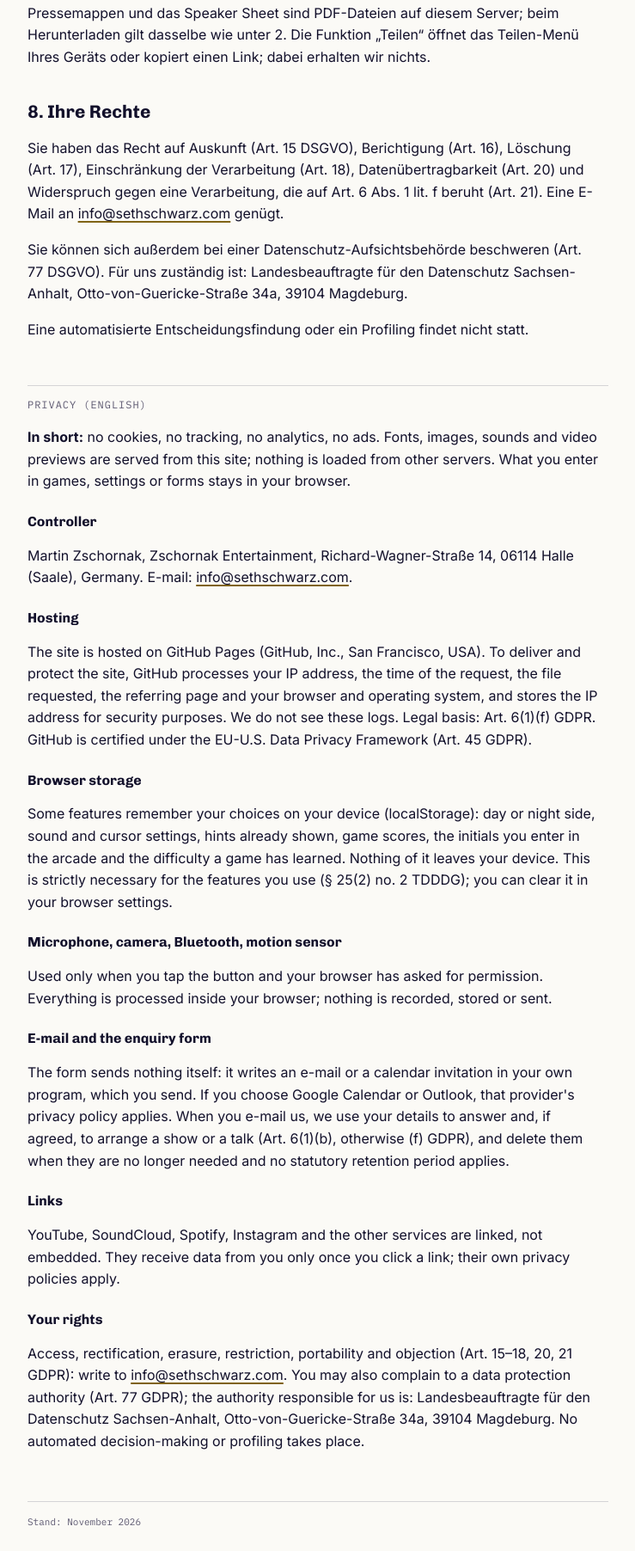
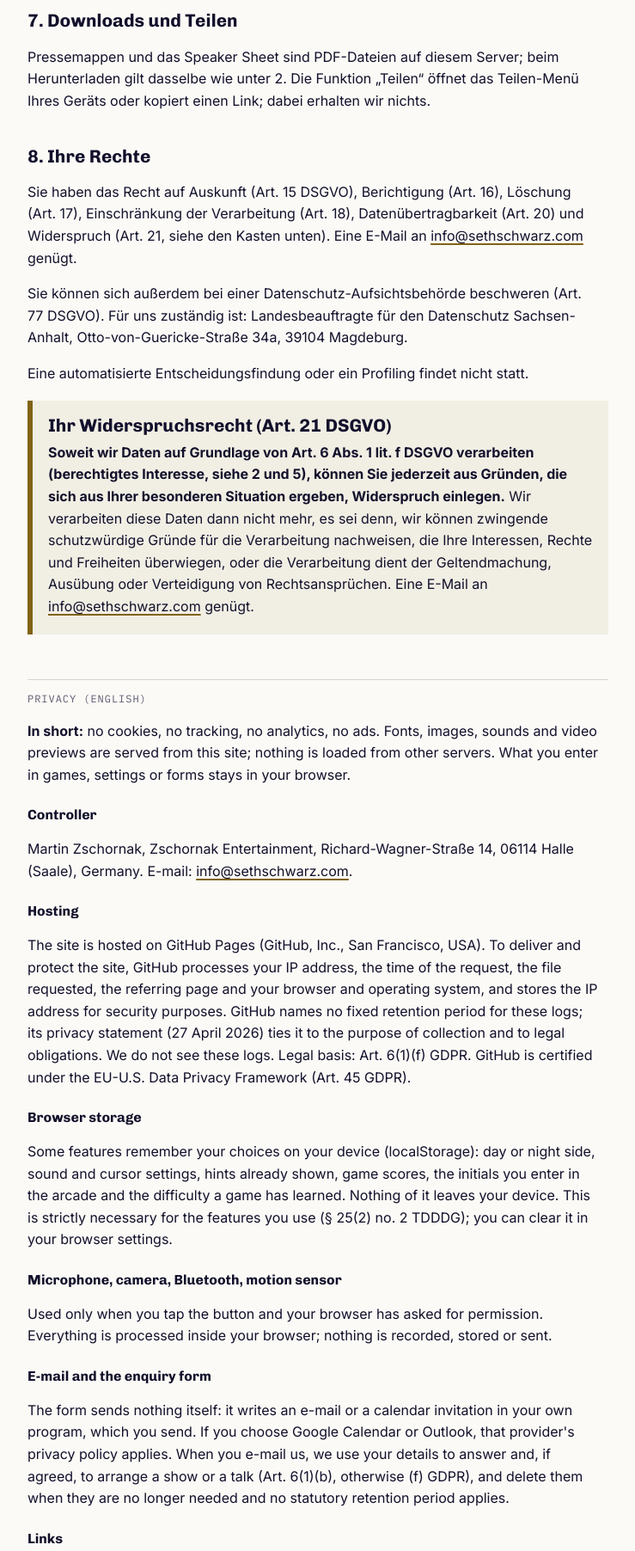
Before and after one commit to Sethilein/claude-website-integration, a plain HTML site: page datenschutz/index.html in a window 1280 px wide. Shown: the part 2320-4124 px from the top of the page at 86% size, without its empty margins (270-1009 px from the left). Drawn offline with Linux system fonts and the light colour scheme.

Commit message:
Items 87 + 88: IHK emblem out of the Impressum; privacy: right to object set apart, GitHub log retention
87: the anniversary emblem stays in the booking area and the kits, no longer in the Impressum.
88: Art. 21 objection in its own box (German and English); one line on how long GitHub keeps its
logs (no fixed period named; GitHub privacy statement of 27 Apr 2026). The Brevo section waits
switched off in source/legal/build.py until the stems form really sends (planned 1 Dec).

Co-Authored-By: Claude Opus 5.5 <noreply@anthropic.com>
Claude-Session: https://claude.ai/code/session_01Vi6oZGsf8yuCiHbbco8ueZ

```diff
--- a/datenschutz/index.html
+++ b/datenschutz/index.html
@@ -34,12 +34,13 @@ ul{padding-left:1.15em}
 li{margin:.25em 0}
 .card{background:var(--well);border-left:3px solid var(--accent);padding:16px 18px;margin:18px 0}
 .card p{margin:.2em 0}
+.card.object{border-left-width:6px}
+.card.object h2{margin:0 0 6px}
 .label{font:11px/1.4 var(--mono);letter-spacing:.1em;text-transform:uppercase;color:var(--muted);margin:22px 0 4px}
 .lang{font:12px/1.4 var(--mono);letter-spacing:.08em;text-transform:uppercase;color:var(--muted);border-top:1px solid var(--line);margin-top:52px;padding-top:14px}
 .foot{font:11px/1.8 var(--mono);color:var(--muted);border-top:1px solid var(--line);margin-top:56px;padding-top:14px}
 .foot,.lang{max-width:none}
 mark{background:#FFE9A8;color:var(--fg);padding:0 .2em}
-.award{display:flex;gap:18px;align-items:center;flex-wrap:wrap}.award img{display:block;width:160px;height:auto}.award p{margin:0;flex:1 1 220px}
 @media print{.top nav,.foot{display:none}body{background:#fff}}
 </style>
 </head>
@@ -57,7 +58,7 @@ mark{background:#FFE9A8;color:var(--fg);padding:0 .2em}
 <p>Einen Datenschutzbeauftragten müssen wir nicht benennen. Für alle Fragen zum Datenschutz genügt eine E-Mail an die Adresse oben.</p>
 
 <h2>2. Hosting und Server-Protokolle</h2>
-<p>Die Website liegt bei GitHub Pages, einem Dienst der GitHub, Inc., 88 Colin P. Kelly Jr. Street, San Francisco, CA 94107, USA. Wenn Sie eine Seite aufrufen, verarbeitet GitHub technisch notwendige Daten, um sie auszuliefern und den Dienst zu schützen: Ihre IP-Adresse, Datum und Uhrzeit, die aufgerufene Datei, die zuvor besuchte Seite (Referrer) sowie Browser und Betriebssystem. GitHub speichert die IP-Adresse nach eigenen Angaben aus Sicherheitsgründen. Wir selbst sehen diese Protokolle nicht und werten nichts davon aus.</p>
+<p>Die Website liegt bei GitHub Pages, einem Dienst der GitHub, Inc., 88 Colin P. Kelly Jr. Street, San Francisco, CA 94107, USA. Wenn Sie eine Seite aufrufen, verarbeitet GitHub technisch notwendige Daten, um sie auszuliefern und den Dienst zu schützen: Ihre IP-Adresse, Datum und Uhrzeit, die aufgerufene Datei, die zuvor besuchte Seite (Referrer) sowie Browser und Betriebssystem. GitHub speichert die IP-Adresse nach eigenen Angaben aus Sicherheitsgründen. Eine feste Speicherdauer für diese Protokolle nennt GitHub nicht; nach seiner Datenschutzerklärung (Stand 27. April 2026) richtet sie sich nach dem Zweck der Erhebung und nach gesetzlichen Pflichten. Wir selbst sehen diese Protokolle nicht und werten nichts davon aus.</p>
 <p>Rechtsgrundlage ist Art. 6 Abs. 1 lit. f DSGVO; unser berechtigtes Interesse ist eine sichere und funktionierende Website. GitHub ist unter dem EU-US Data Privacy Framework zertifiziert; die Übermittlung in die USA stützt sich auf den Angemessenheitsbeschluss der EU-Kommission (Art. 45 DSGVO). Näheres: <a href="https://docs.github.com/en/site-policy/privacy-policies/github-general-privacy-statement" rel="noopener">GitHub General Privacy Statement</a>.</p>
 
 <h2>3. Speicher in Ihrem Browser</h2>
@@ -78,19 +79,25 @@ mark{background:#FFE9A8;color:var(--fg);padding:0 .2em}
 <p>Pressemappen und das Speaker Sheet sind PDF-Dateien auf diesem Server; beim Herunterladen gilt dasselbe wie unter 2. Die Funktion „Teilen“ öffnet das Teilen-Menü Ihres Geräts oder kopiert einen Link; dabei erhalten wir nichts.</p>
 
 <h2>8. Ihre Rechte</h2>
-<p>Sie haben das Recht auf Auskunft (Art. 15 DSGVO), Berichtigung (Art. 16), Löschung (Art. 17), Einschränkung der Verarbeitung (Art. 18), Datenübertragbarkeit (Art. 20) und Widerspruch gegen eine Verarbeitung, die auf Art. 6 Abs. 1 lit. f beruht (Art. 21). Eine E-Mail an <a href="mailto:info@sethschwarz.com">info@sethschwarz.com</a> genügt.</p>
+<p>Sie haben das Recht auf Auskunft (Art. 15 DSGVO), Berichtigung (Art. 16), Löschung (Art. 17), Einschränkung der Verarbeitung (Art. 18), Datenübertragbarkeit (Art. 20) und Widerspruch (Art. 21, siehe den Kasten unten). Eine E-Mail an <a href="mailto:info@sethschwarz.com">info@sethschwarz.com</a> genügt.</p>
 <p>Sie können sich außerdem bei einer Datenschutz-Aufsichtsbehörde beschweren (Art. 77 DSGVO). Für uns zuständig ist: Landesbeauftragte für den Datenschutz Sachsen-Anhalt, Otto-von-Guericke-Straße 34a, 39104 Magdeburg.</p>
 <p>Eine automatisierte Entscheidungsfindung oder ein Profiling findet nicht statt.</p>
+
+<div class="card object" id="widerspruch">
+<h2>Ihr Widerspruchsrecht (Art. 21 DSGVO)</h2>
+<p><b>Soweit wir Daten auf Grundlage von Art. 6 Abs. 1 lit. f DSGVO verarbeiten (berechtigtes Interesse, siehe 2 und 5), können Sie jederzeit aus Gründen, die sich aus Ihrer besonderen Situation ergeben, Widerspruch einlegen.</b> Wir verarbeiten diese Daten dann nicht mehr, es sei denn, wir können zwingende schutzwürdige Gründe für die Verarbeitung nachweisen, die Ihre Interessen, Rechte und Freiheiten überwiegen, oder die Verarbeitung dient der Geltendmachung, Ausübung oder Verteidigung von Rechtsansprüchen. Eine E-Mail an <a href="mailto:info@sethschwarz.com">info@sethschwarz.com</a> genügt.</p>
+</div>
 <h2 lang="en" class="lang">Privacy (English)</h2>
 <div lang="en">
 <p><b>In short:</b> no cookies, no tracking, no analytics, no ads. Fonts, images, sounds and video previews are served from this site; nothing is loaded from other servers. What you enter in games, settings or forms stays in your browser.</p>
 <h3>Controller</h3><p>Martin Zschornak, Zschornak Entertainment, Richard-Wagner-Straße 14, 06114 Halle (Saale), Germany. E-mail: <a href="mailto:info@sethschwarz.com">info@sethschwarz.com</a>.</p>
-<h3>Hosting</h3><p>The site is hosted on GitHub Pages (GitHub, Inc., San Francisco, USA). To deliver and protect the site, GitHub processes your IP address, the time of the request, the file requested, the referring page and your browser and operating system, and stores the IP address for security purposes. We do not see these logs. Legal basis: Art. 6(1)(f) GDPR. GitHub is certified under the EU-U.S. Data Privacy Framework (Art. 45 GDPR).</p>
+<h3>Hosting</h3><p>The site is hosted on GitHub Pages (GitHub, Inc., San Francisco, USA). To deliver and protect the site, GitHub processes your IP address, the time of the request, the file requested, the referring page and your browser and operating system, and stores the IP address for security purposes. GitHub names no fixed retention period for these logs; its privacy statement (27 April 2026) ties it to the purpose of collection and to legal obligations. We do not see these logs. Legal basis: Art. 6(1)(f) GDPR. GitHub is certified under the EU-U.S. Data Privacy Framework (Art. 45 GDPR).</p>
 <h3>Browser storage</h3><p>Some features remember your choices on your device (localStorage): day or night side, sound and cursor settings, hints already shown, game scores, the initials you enter in the arcade and the difficulty a game has learned. Nothing of it leaves your device. This is strictly necessary for the features you use (§ 25(2) no. 2 TDDDG); you can clear it in your browser settings.</p>
 <h3>Microphone, camera, Bluetooth, motion sensor</h3><p>Used only when you tap the button and your browser has asked for permission. Everything is processed inside your browser; nothing is recorded, stored or sent.</p>
 <h3>E-mail and the enquiry form</h3><p>The form sends nothing itself: it writes an e-mail or a calendar invitation in your own program, which you send. If you choose Google Calendar or Outlook, that provider's privacy policy applies. When you e-mail us, we use your details to answer and, if agreed, to arrange a show or a talk (Art. 6(1)(b), otherwise (f) GDPR), and delete them when they are no longer needed and no statutory retention period applies.</p>
 <h3>Links</h3><p>YouTube, SoundCloud, Spotify, Instagram and the other services are linked, not embedded. They receive data from you only once you click a link; their own privacy policies apply.</p>
-<h3>Your rights</h3><p>Access, rectification, erasure, restriction, portability and objection (Art. 15–18, 20, 21 GDPR): write to <a href="mailto:info@sethschwarz.com">info@sethschwarz.com</a>. You may also complain to a data protection authority (Art. 77 GDPR); the authority responsible for us is: Landesbeauftragte für den Datenschutz Sachsen-Anhalt, Otto-von-Guericke-Straße 34a, 39104 Magdeburg. No automated decision-making or profiling takes place.</p>
+<div class="card object" id="objection"><h3>Your right to object (Art. 21 GDPR)</h3><p><b>Where we process data on the basis of Art. 6(1)(f) GDPR (legitimate interest: hosting and e-mail), you may object at any time on grounds relating to your particular situation.</b> We then stop, unless we can show compelling legitimate grounds that override your interests, rights and freedoms, or the processing serves legal claims. An e-mail to <a href="mailto:info@sethschwarz.com">info@sethschwarz.com</a> is enough.</p></div>
+<h3>Your rights</h3><p>Access, rectification, erasure, restriction and portability (Art. 15–18, 20 GDPR), and objection (above): write to <a href="mailto:info@sethschwarz.com">info@sethschwarz.com</a>. You may also complain to a data protection authority (Art. 77 GDPR); the authority responsible for us is: Landesbeauftragte für den Datenschutz Sachsen-Anhalt, Otto-von-Guericke-Straße 34a, 39104 Magdeburg. No automated decision-making or profiling takes place.</p>
 </div>
 
 </main>
```
Also changed, not shown: impressum/index.html (+3 -3 lines).
